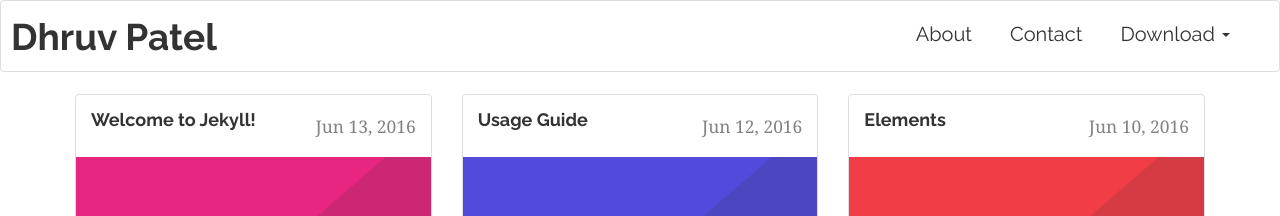
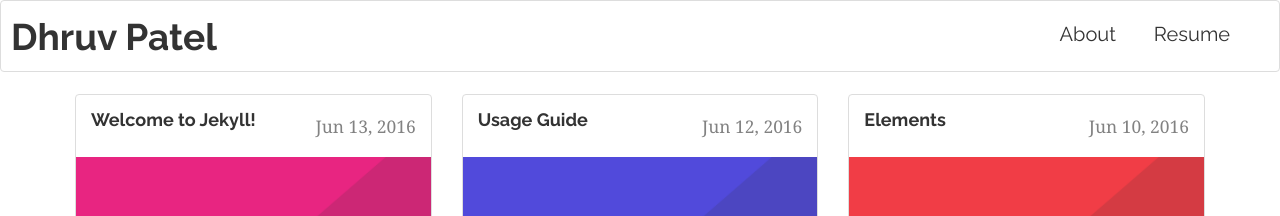
Before and after one commit to pateldhruv1993/pateldhruv1993, a Jekyll site: the page built from index.html, in a window 1280 px wide. Shown: the top 216 px of the page. Built offline with Jekyll 4.4.1, drawn with Linux system fonts in a browser that asks for light colours; the list of posts is cut into pages by our own code.

Commit message:
Updated header.html

```diff
--- a/_includes/header.html
+++ b/_includes/header.html
@@ -16,7 +16,8 @@
     <div class="collapse navbar-collapse " id="bs-example-navbar-collapse-1">
             <ul class="nav navbar-nav navbar-right">
         <li><a href="{{site.baseurl}}/about/">About</a></li>
-        <li><a href="{{site.baseurl}}/contact/">Contact</a></li>
+        <li><a href="{{site.baseurl}}/resume/">Resume</a></li>
+        <!--
         <li class="dropdown">
           <a href="#" class="dropdown-toggle" data-toggle="dropdown" role="button" aria-haspopup="true" aria-expanded="false">Download <span class="caret"></span></a>
           <ul class="dropdown-menu">
@@ -25,7 +26,9 @@
             <li role="separator" class="divider"></li>
             <li><a target="_blank" href="http://blog.webjeda.com/jekyll-themes/">More Themes</a></li>
           </ul>
+
         </li>
+		-->
       </ul>
     </div><!-- /.navbar-collapse -->
   </div><!-- /.container-fluid -->
```
